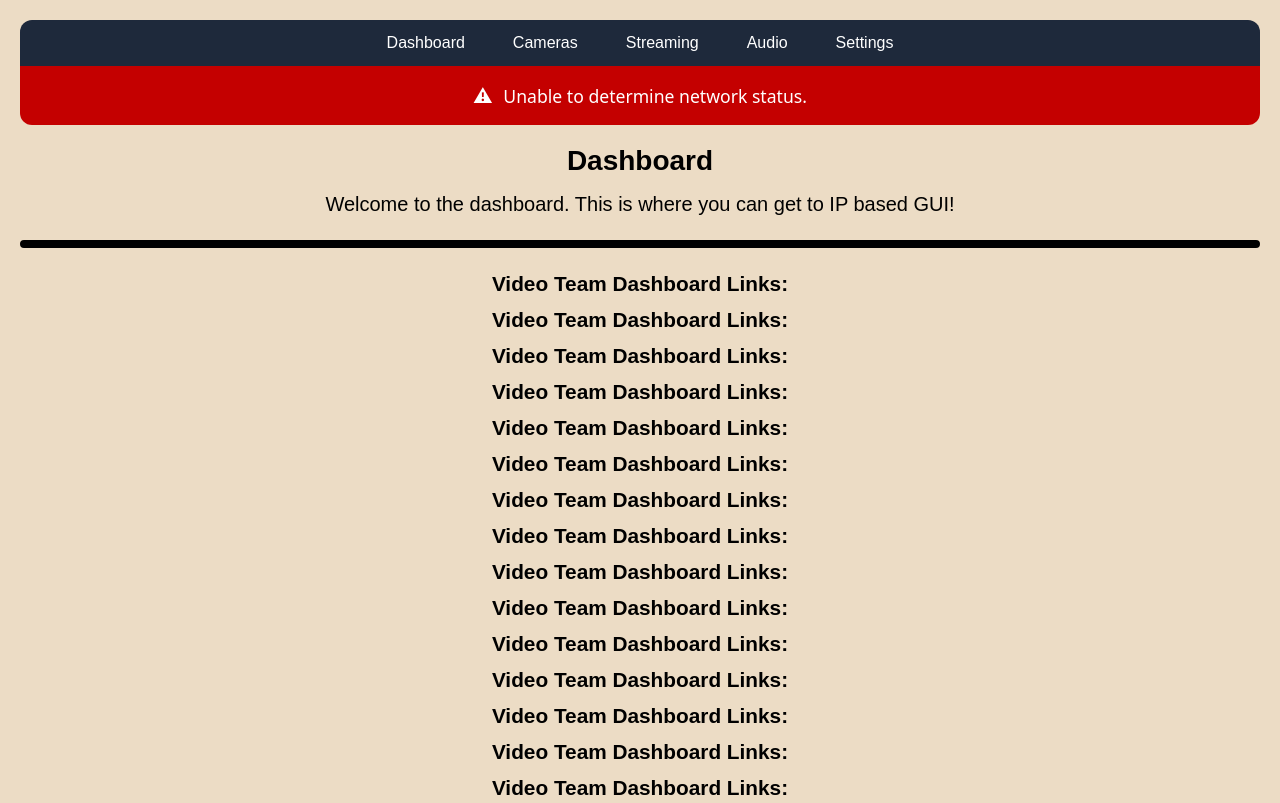
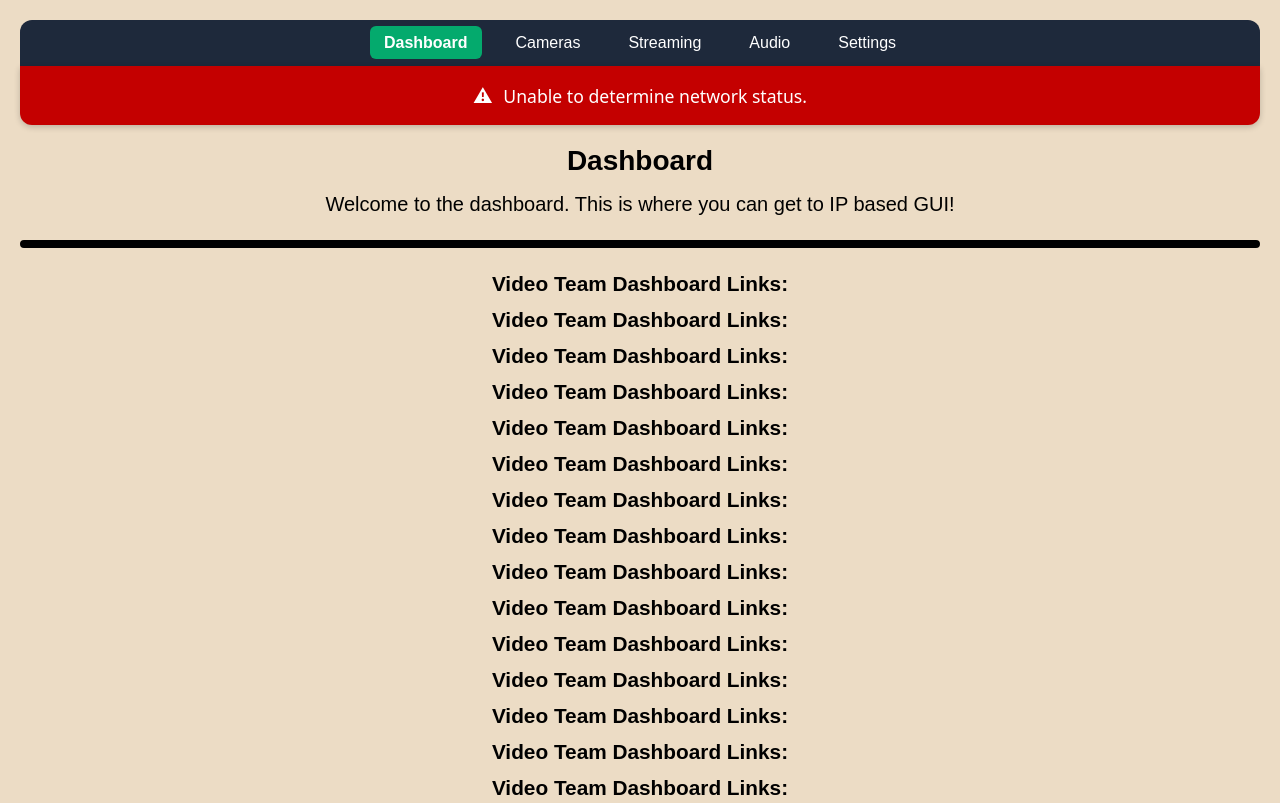
Before and after one commit to coleby41/PVMC-Video-Dashboard, a plain HTML site: page index.html in a window 1280 px wide. Shown: the top 803 px of the page. Drawn offline with Linux system fonts and the light colour scheme; no server answers.

Commit message:
fix the bug?

```diff
--- a/index.html
+++ b/index.html
@@ -18,7 +18,7 @@
   <!-- Navigation -->
   <nav class="navbar">
     <ul class="nav-links">
-      <li><a href="index.html">Dashboard</a></li>
+      <li><a href="index.html" class="active">Dashboard</a></li>
       <li><a href="#">Cameras</a></li>
       <li><a href="#">Streaming</a></li>
       <li><a href="#">Audio</a></li>
--- a/styles/main.css
+++ b/styles/main.css
@@ -1,7 +1,7 @@
 .banner {
   width: 100%;
   padding: 16px 24px;
-  background-color: #444;
+  background-color: #444; /* solid color prevents status bar issues */
   color: white;
   font-family: system-ui, -apple-system, BlinkMacSystemFont, sans-serif;
   font-size: 1.1rem;
@@ -11,8 +11,14 @@
   top: 0;
   z-index: 1000;
 
+  /* Keep only the bottom corners rounded */
+  border-top-left-radius: 0;
+  border-top-right-radius: 0;
   border-bottom-left-radius: 12px;
   border-bottom-right-radius: 12px;
+
+  /* Optional: add a subtle shadow to separate from content */
+  box-shadow: 0 2px 6px rgba(0, 0, 0, 0.2);
 }
 
 .banner.red {
--- a/styles/main2.css
+++ b/styles/main2.css
@@ -47,6 +47,12 @@ body {
   background-color: #334155;
 }
 
+.nav-links a.active {
+  background-color: #04AA6D;
+  color: white;
+  font-weight: 600;
+}
+
 /* Main content */
 main {
   margin-top: 20px;
```
